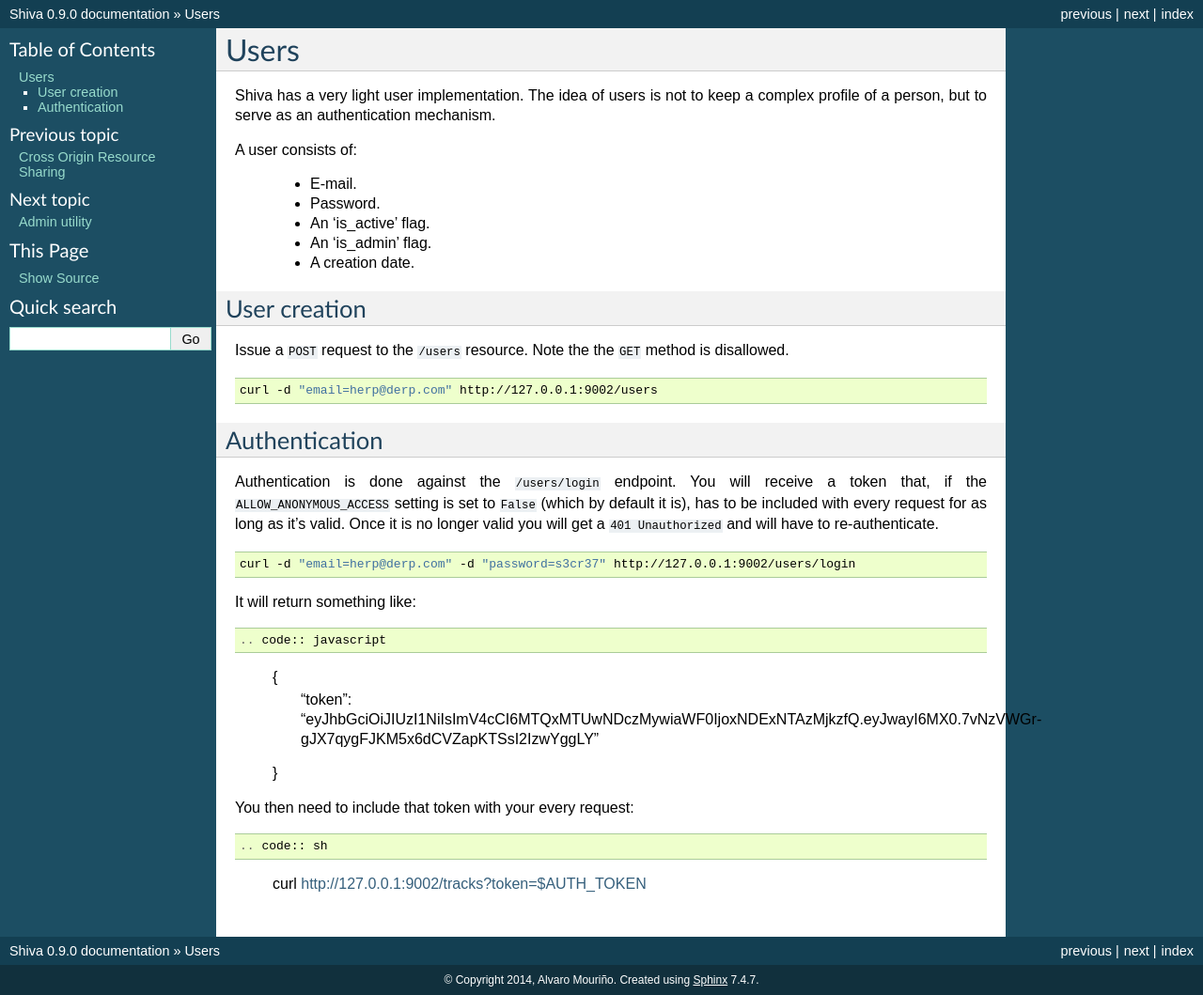
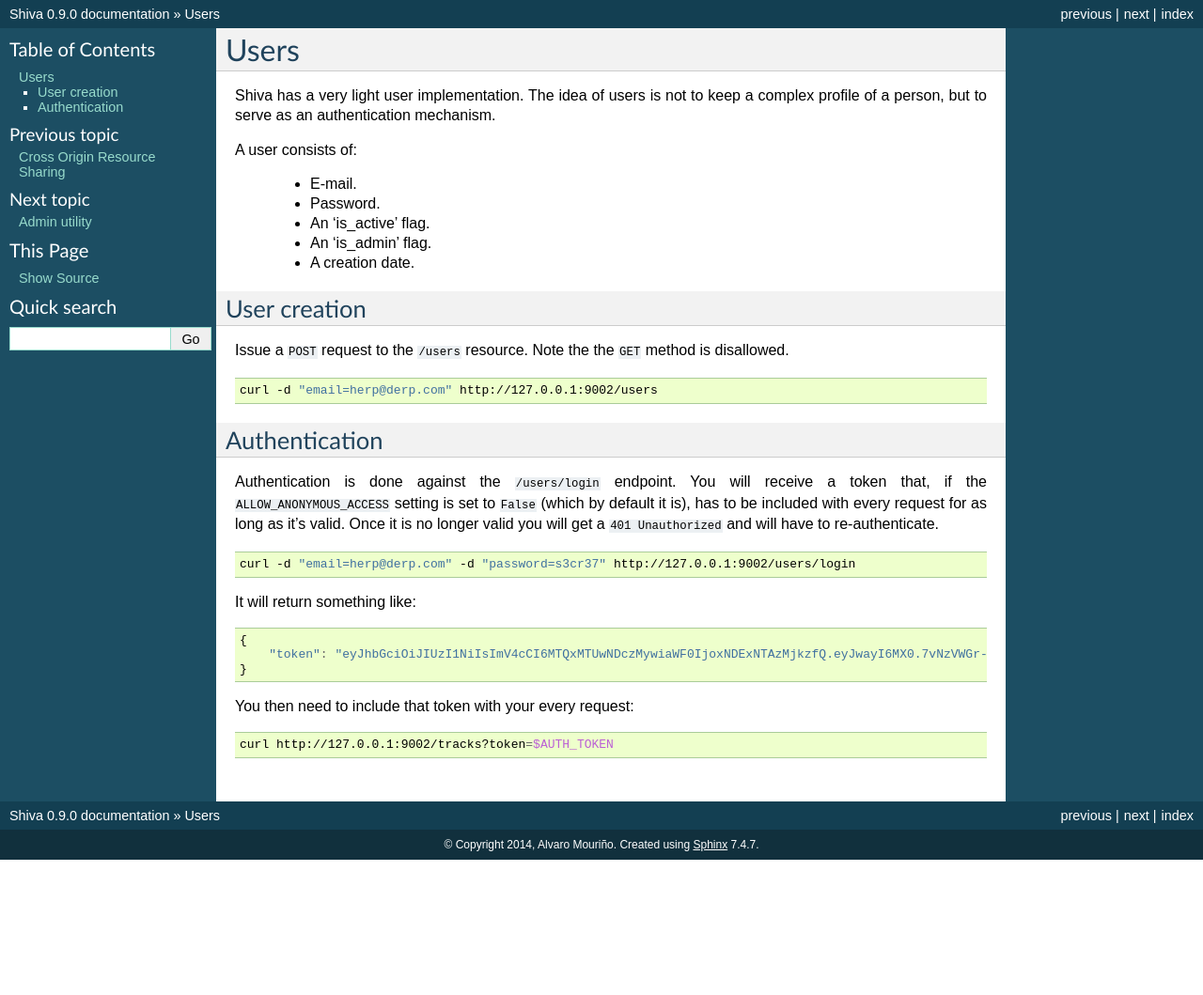
Before and after one commit to tooxie/shiva-server, a Sphinx documentation site: the page built from docs/users.rst, in a window 1280 px wide. Shown: the whole page at 94% size. Built offline with Sphinx 7.4.7, drawn with Linux system fonts in a browser that asks for light colours; after the commit the page ends 915 px from its top, so only the background shows below that.

Commit message:
Documentation fixes

```diff
--- a/docs/users.rst
+++ b/docs/users.rst
@@ -37,7 +37,7 @@
 
     curl -d "email=herp@derp.com" -d "password=s3cr37" http://127.0.0.1:9002/users/login
 
-It will return something like::
+It will return something like:
 
 .. code:: javascript
 
@@ -45,7 +45,7 @@
         "token": "eyJhbGciOiJIUzI1NiIsImV4cCI6MTQxMTUwNDczMywiaWF0IjoxNDExNTAzMjkzfQ.eyJwayI6MX0.7vNzVWGr-gJX7qygFJKM5x6dCVZapKTSsI2IzwYggLY"
     }
 
-You then need to include that token with your every request::
+You then need to include that token with your every request:
 
 .. code:: sh
 
```
